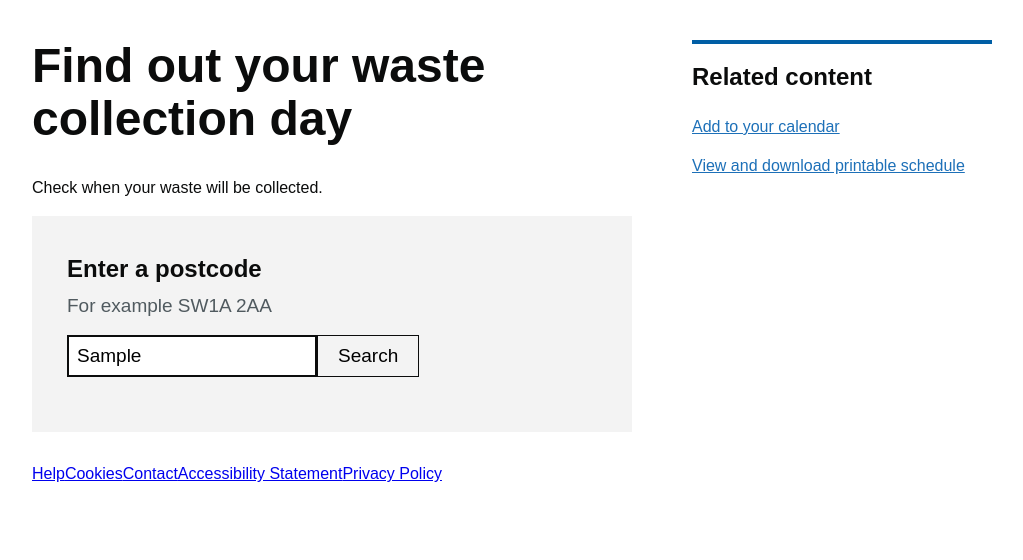
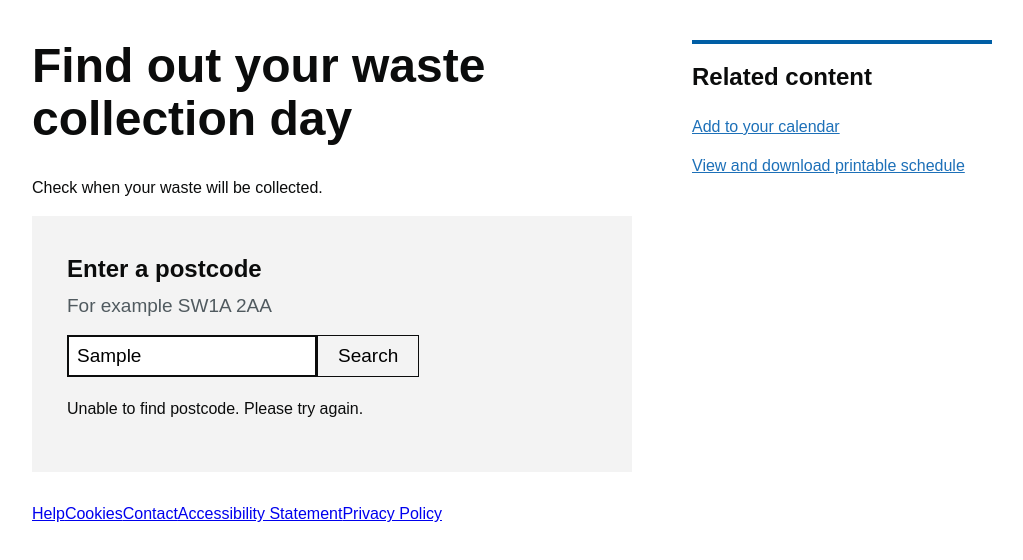
Before and after one commit to MahekBhavsar/waste-collection, a React (Create React App) app: page / in a window 1280 px wide. Both pictures are taken after typing "Sample" into the empty fields and a click on the button "Search". Shown: the top 560 px of the page, without its empty margins (128-1151 px from the left). Built offline with nearby package versions, Linux system fonts and the light colour scheme; no server answers.

Commit message:
Fix React import errors in components

```diff
--- a/package.json
+++ b/package.json
@@ -19,7 +19,8 @@
     "start": "react-scripts start",
     "build": "react-scripts build",
     "test": "react-scripts test",
-    "eject": "react-scripts eject"
+    "eject": "react-scripts eject",
+    "dev": "node api/index.js"
   },
   "eslintConfig": {
     "extends": [
--- a/src/App.js
+++ b/src/App.js
@@ -8,43 +8,78 @@ import "./styles.css";
 function App() {
   const [addresses, setAddresses] = useState([]);
   const [collections, setCollections] = useState([]);
+
+  // address selection error (no collections)
   const [error, setError] = useState(false);
+
+  // postcode error (no address found)
+  const [postcodeError, setPostcodeError] = useState("");
+
   const [hasSelected, setHasSelected] = useState(false);
 
+  // SEARCH POSTCODE
   const onSearch = async (postcode) => {
     setError(false);
     setHasSelected(false);
-    const data = await getAddresses(postcode);
-    // Use the correct key based on your API response structure
-    setAddresses(data.ADDRESS || data.addressList || []);
+    setPostcodeError("");
+    setAddresses([]);
     setCollections([]);
+
+    try {
+      const data = await getAddresses(postcode);
+
+      // depending on API structure
+      const result = data?.ADDRESS || data?.addressList || [];
+
+      if (!result || result.length === 0) {
+        setPostcodeError("No addresses found for this postcode");
+      } else {
+        setAddresses(result);
+      }
+
+    } catch (err) {
+      setPostcodeError("Unable to find postcode. Please try again.");
+    }
   };
 
+  // SELECT ADDRESS → GET COLLECTIONS
   const onSelectAddress = async (uprn) => {
     if (!uprn) return;
-    const data = await getCollections(uprn);
-    const results = data || [];
-    setCollections(results);
-    setHasSelected(true);
-    setError(results.length === 0);
+
+    try {
+      const data = await getCollections(uprn);
+      const results = data || [];
+
+      setCollections(results);
+      setHasSelected(true);
+      setError(results.length === 0);
+
+    } catch (err) {
+      setCollections([]);
+      setHasSelected(true);
+      setError(true);
+    }
   };
 
+  // RESET EVERYTHING
   const resetAll = () => {
     setAddresses([]);
     setCollections([]);
     setError(false);
+    setPostcodeError("");
     setHasSelected(false);
   };
 
   return (
     <div className="container">
       <div className="main-layout">
+
         <main className="main-content">
           <h1 className="gov-h1">Find out your waste collection day</h1>
           <p className="intro-text">Check when your waste will be collected.</p>
 
           <div className="search-box">
-            <PostcodeForm onSearch={onSearch} />
+            <PostcodeForm onSearch={onSearch} error={postcodeError} />
 
             {addresses.length > 0 && (
               <AddressSelect
@@ -55,6 +90,7 @@ function App() {
             )}
           </div>
 
+          {/* COLLECTION ERROR */}
           {error && hasSelected && (
             <div className="status-message">
               <div className="status-icon">!</div>
@@ -62,12 +98,14 @@ function App() {
             </div>
           )}
 
+          {/* RESULTS */}
           {collections.length > 0 && (
             <div className="results-container">
               <h3 className="results-heading">Your next collections</h3>
               <ResultCards collections={collections} />
             </div>
           )}
+
         </main>
 
         <aside className="sidebar">
@@ -78,6 +116,7 @@ function App() {
             <li><a href="#!">View and download printable schedule</a></li>
           </ul>
         </aside>
+
       </div>
 
       <footer className="footer-nav">
--- a/src/components/PostcodeForm.js
+++ b/src/components/PostcodeForm.js
@@ -1,19 +1,21 @@
 import React, { useState } from "react";
 
-export default function PostcodeForm({ onSearch }) {
+export default function PostcodeForm({ onSearch, error }) {
   const [postcode, setPostcode] = useState("");
 
   const handleSubmit = (e) => {
     e.preventDefault();
-    if (postcode.trim()) {
-      onSearch(postcode);
-    }
+
+    if (!postcode.trim()) return;
+
+    onSearch(postcode);
   };
 
   return (
     <div className="form-group">
       <label htmlFor="postcode-input">Enter a postcode</label>
       <p className="example-text">For example SW1A 2AA</p>
+
       <form className="input-row" onSubmit={handleSubmit}>
         <input
           id="postcode-input"
@@ -21,10 +23,17 @@ export default function PostcodeForm({ onSearch }) {
           value={postcode}
           onChange={(e) => setPostcode(e.target.value)}
           placeholder="N21 3PY"
-          className="gov-input"
+          className={`gov-input ${error ? "input-error" : ""}`}
         />
         <button className="btn-search" type="submit">Search</button>
       </form>
+
+      {/* ERROR MESSAGE */}
+      {error && (
+        <p className="error-text">
+          {error}
+        </p>
+      )}
     </div>
   );
 }
```
